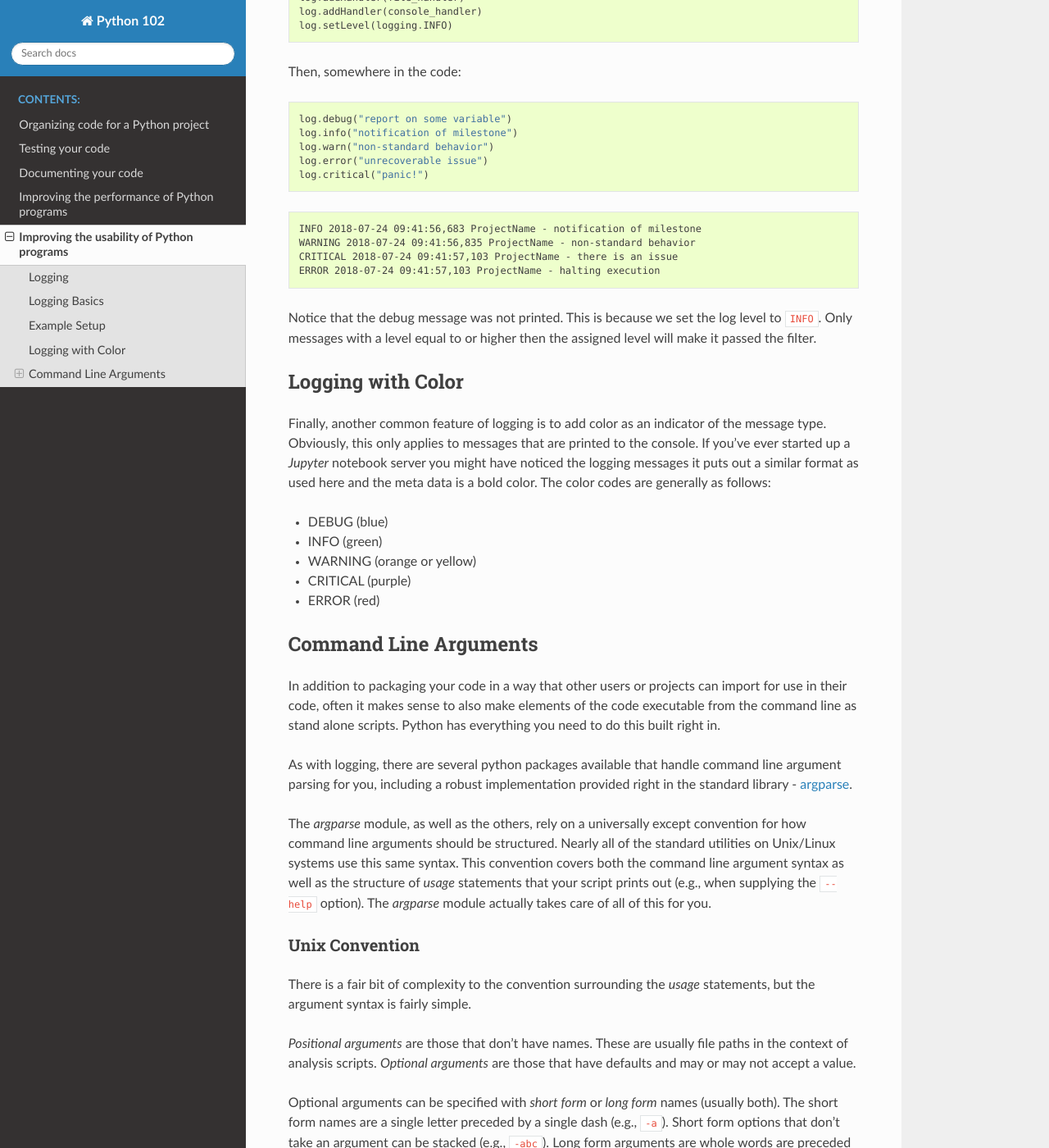
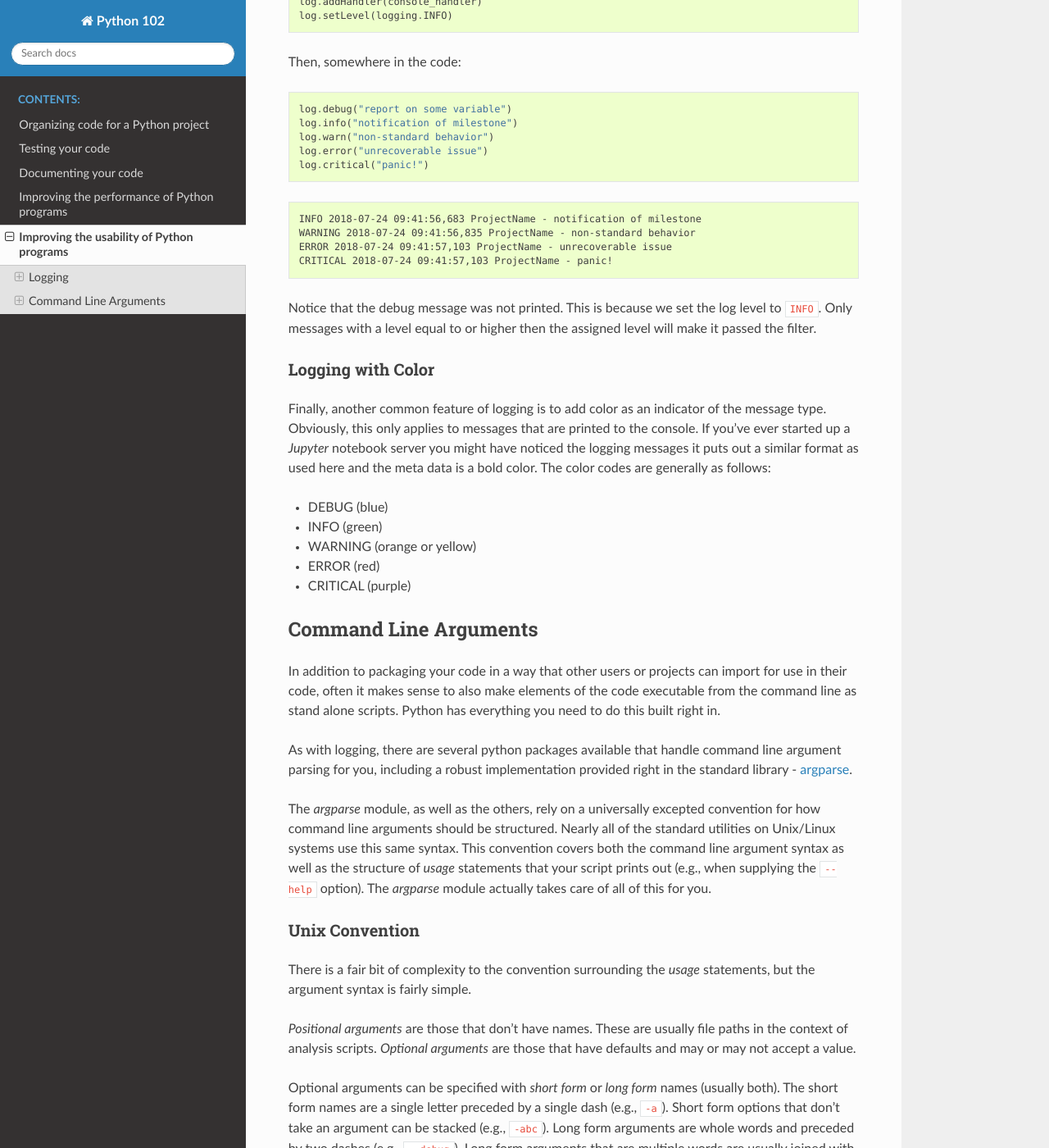
Before and after one commit to shwina/python-102, a Sphinx documentation site: the page built from docs/usability.rst, in a window 1280 px wide and 1400 px high, scrolled down 1483 px. Shown: the whole window at 82% size. Built offline with Sphinx 7.4.7 and the Read the Docs theme 2.0.0, drawn with Linux system fonts in a browser that asks for light colours; some of the changed text lies outside the part shown.

Commit message:
fix heading levels and typos

```diff
--- a/docs/usability.rst
+++ b/docs/usability.rst
@@ -27,11 +27,11 @@
 *Logging* is  simply engaging in this  behavior of printing out  messages, with
 the added  feature that you include  meta data (e.g., a  timestamp, the message
 category) with the message, as well as a filter where only messages with a high
-enough level of criticality is actually allowed to be printed.
+enough level of criticality are actually allowed to be printed.
 
 
 Logging Basics
---------------
+~~~~~~~~~~~~~~
 
 
 The general  idea is  that there are  multiple levels of  messages that  can be
@@ -52,7 +52,7 @@
 
 
 Example Setup
--------------
+~~~~~~~~~~~~~
 
 Python has a `logging <https://docs.python.org/3/library/logging.html>`_ module
 as part of the  standard library. It is very comprehensive  and allows the user
@@ -91,8 +91,8 @@
 
     INFO 2018-07-24 09:41:56,683 ProjectName - notification of milestone
     WARNING 2018-07-24 09:41:56,835 ProjectName - non-standard behavior
-    CRITICAL 2018-07-24 09:41:57,103 ProjectName - there is an issue
-    ERROR 2018-07-24 09:41:57,103 ProjectName - halting execution
+    ERROR 2018-07-24 09:41:57,103 ProjectName - unrecoverable issue
+    CRITICAL 2018-07-24 09:41:57,103 ProjectName - panic!
 
 Notice that the debug  message was not printed. This is because  we set the log
 level to  ``INFO``. Only  messages with  a level  equal to  or higher  then the
@@ -100,7 +100,7 @@
 
 
 Logging with Color
-------------------
+~~~~~~~~~~~~~~~~~~
 
 Finally, another common feature  of logging is to add color  as an indicator of
 the message type. Obviously, this only  applies to messages that are printed to
@@ -111,8 +111,8 @@
 - DEBUG (blue)
 - INFO (green)
 - WARNING (orange or yellow)
+- ERROR (red)
 - CRITICAL (purple)
-- ERROR (red)
 
 
 Command Line Arguments
@@ -126,9 +126,9 @@
 As   with  logging,   there  are   several  python   packages  available   that
 handle   command  line   argument   parsing  for   you,   including  a   robust
 implementation   provided   right  in   the   standard   library  -   `argparse
-<https://python.org/argparse>`_.
+<https://docs.python.org/3/library/argparse.html>`_.
 
-The *argparse*  module, as  well as  the others, rely  on a  universally except
+The *argparse*  module, as  well as  the others, rely  on a  universally excepted
 convention for how  command line arguments should be structured.  Nearly all of
 the  standard  utilities on  Unix/Linux  systems  use  this same  syntax.  This
 convention covers both the command line argument syntax as well as the structure
@@ -137,7 +137,7 @@
 for you.
 
 Unix Convention
-^^^^^^^^^^^^^^^
+~~~~~~~~~~~~~~~
 
 There is  a fair bit  of complexity to  the convention surrounding  the *usage*
 statements, but the argument syntax is fairly simple.
@@ -149,13 +149,14 @@
 Optional arguments  can be  specified with  *short form*  or *long  form* names
 (usually both). The short  form names are a single letter  preceded by a single
 dash (e.g.,  ``-a``). Short  form options  that don't take  an argument  can be
-stacked (e.g., ``-abc``).  Long form arguments are whole words  are preceded by
+stacked (e.g., ``-abc``).  Long form arguments are whole words  and preceded by
 two dashes (e.g., ``--debug``). Long form arguments that are multiple words are
 usually joined with dashes (e.g., ``--output-directory``).
 
+There is more, but these are the basics.
 
 Simple Example
-^^^^^^^^^^^^^^
+~~~~~~~~~~~~~~
 
 The best (most robust and cross-platform) way of providing a stand along script
 with your package is to let your `setup.py` file handle it. Doing the following
```
